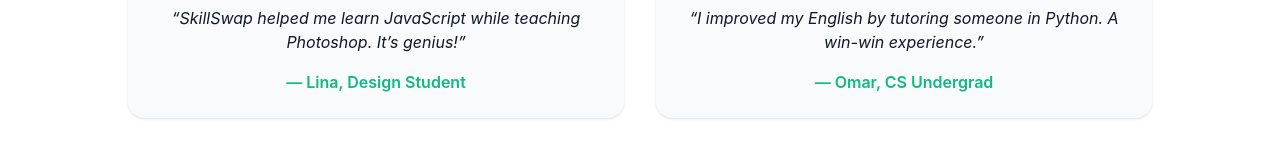
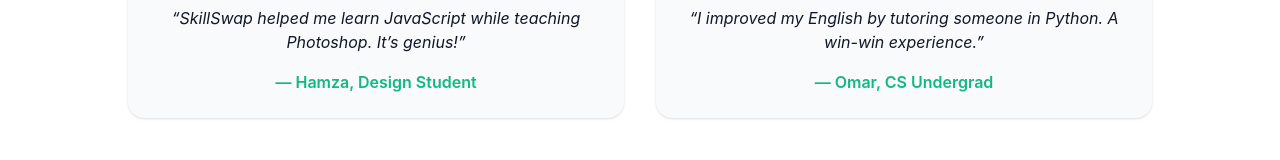
Before and after one commit to OtamaOmar/SkillSwap-Frontend, a React app: page / in a window 1280 px wide. Shown: the part 1097-1257 px from the top of the page. Built offline with nearby package versions, Linux system fonts and the light colour scheme; the HTML template or start-up script is replaced by a standard one.

Commit message:
edit from lina to hamza in the landing page

```diff
--- a/src/pages/LandingPage.jsx
+++ b/src/pages/LandingPage.jsx
@@ -99,7 +99,7 @@
                 “SkillSwap helped me learn JavaScript while teaching Photoshop.
                 It’s genius!”
               </p>
-              <p className="font-semibold text-primary">— Lina, Design Student</p>
+              <p className="font-semibold text-primary">— Hamza, Design Student</p>
             </div>
             <div className="p-6 rounded-2xl bg-gray-50 dark:bg-gray-900 shadow-sm">
               <p className="italic mb-4">
```
